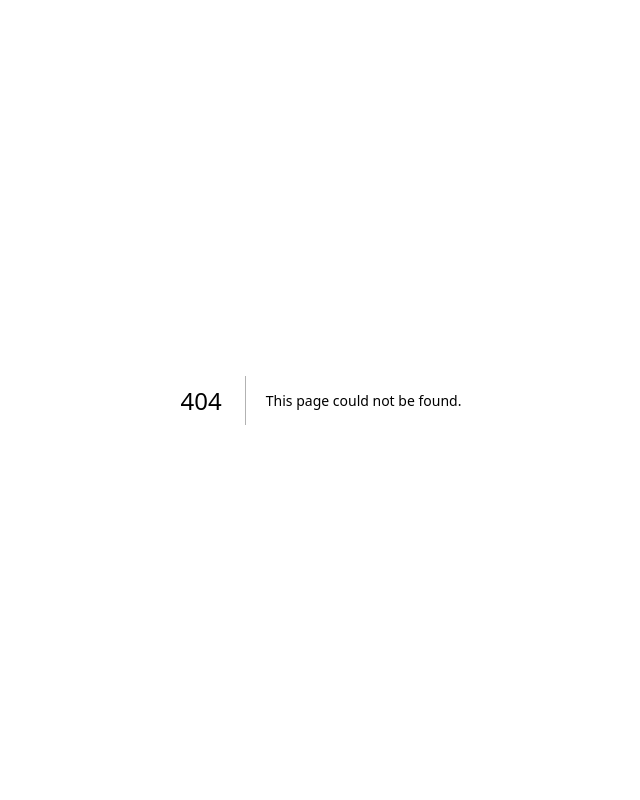
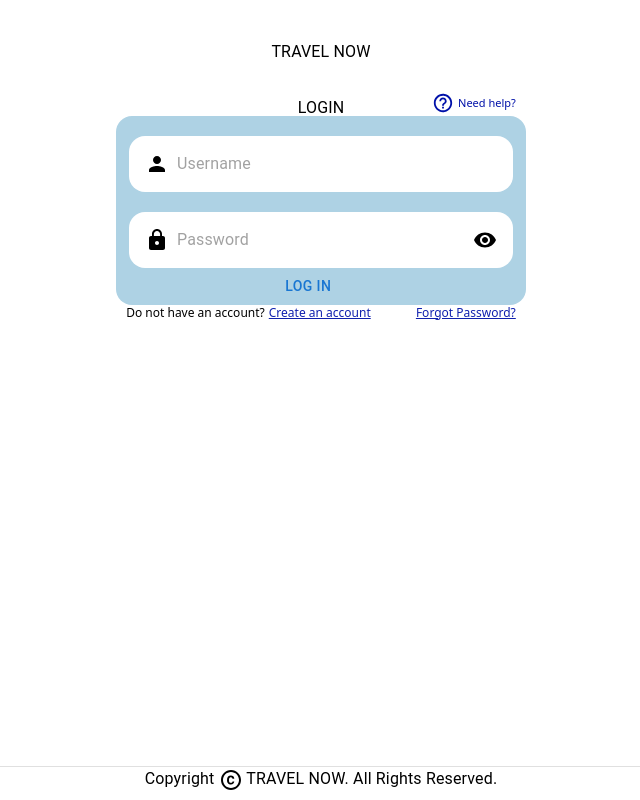
Before and after one commit to CQL02/TravelBlog, a Next.js app: page /login in a window 1280 px wide. Before the commit this address had no page. Shown: the whole page, without its empty margins (319-959 px from the left). Built offline with nearby package versions, Linux system fonts and the light colour scheme.

Commit message:
Modify login index.js

```diff
--- a/pages/_app.js
+++ b/pages/_app.js
@@ -6,7 +6,7 @@ import "@/styles/create.css";
 import "@/styles/settings.css";
 import "@/styles/viewPost.css";
 import "@/styles/userprofile.css";
-
+import "@/styles/login.css";
 
 export default function App({ Component, pageProps }) {
   return <Component {...pageProps} />;
--- /dev/null
+++ b/pages/login/index.js
@@ -0,0 +1,77 @@
+import Head from "next/head";
+import PersonIcon from "@mui/icons-material/Person";
+import HttpsIcon from "@mui/icons-material/Https";
+import VisibilityIcon from "@mui/icons-material/Visibility";
+import VisibilityOffIcon from '@mui/icons-material/VisibilityOff';
+import HelpOutlineIcon from '@mui/icons-material/HelpOutline';
+import { Typography, InputBase} from "@mui/material";
+import Button from "@mui/material/Button";
+import Box from "@mui/material/Box";
+import Link from 'next/link'
+import Footer from "../../component/Footer"
+
+export default function MainPage() {
+  return (
+    <Box className="flex flex-col items-center min-h-screen py-2 bg-white">
+      <Head>
+        <title>Login Page</title>
+        <link rel="icon" href="/favicon.ico" />
+      </Head>
+
+      <Box className="flex flex-col items-center flex-1 px-20 text-center">
+        <Typography className="font-medium text-5xl font-sans py-8">TRAVEL NOW</Typography>
+        <Box className="flex flex-row inline text-[#000000] w-full mb-[-28px] justify-center">
+          <Typography className="text-centre font-normal w-full text-base mx-auto">LOGIN</Typography>
+        </Box>
+        <Box className="flex flex-row inline text-[#0011A9] w-full">
+          <Box className="ml-auto px-[10px]">
+            <Link href="#" className="text-[11px] align-bottom">
+              <HelpOutlineIcon className="text-[13px] pb-0.5" /> Need help?
+            </Link>
+          </Box>
+        </Box>
+
+        <Box className="flex flex-col rounded-2xl w-[32vw] bg-[#AED2E4] justify-center ">
+
+          <Box className="flex rounded-2xl bg-white w-96 p-2 flex mx-auto mt-[20px] box-responsive">
+            <PersonIcon className="m-2 " />
+            <InputBase
+              type="Username"
+              name="Username"
+              placeholder="Username"
+              className="outline-none text-sm flex-1 w-full"
+            />
+          </Box>
+
+          <Box className="rounded-2xl bg-white w-96 p-2 flex mx-auto mt-[20px] box-responsive">
+            <HttpsIcon className="m-2 " />
+            <InputBase
+              type="Password"
+              name="Password"
+              placeholder="Password"
+              className="outline-none text-sm flex-1 w-full"
+            />
+
+            <VisibilityIcon className="m-2 " />
+          </Box>
+
+
+          <Button
+            className="flex rounded-2xl bg-white hover:bg-[#F5F5F5] text-black w-96 p-2 flex mx-auto my-[20px] box-responsive"
+          >
+            LOG IN
+          </Button>
+        </Box>
+
+        <Box className="flex w-full text-xs px-[10px]">
+          Do not have an account?
+          <Link href="./login/register" className="text-xs ml-[4px] text-[#1020AE] underline">Create an account</Link>
+          <Link href="./login/forgetpassword" className="text-xs ml-auto text-[#1020AE]	underline">
+            Forgot Password?
+          </Link>
+        </Box>
+      </Box>
+      <Footer/>
+    </Box>
+  );
+}
--- /dev/null
+++ b/styles/login.css
@@ -0,0 +1,5 @@
+@media (max-width: 1200px) {
+  .box-responsive {
+    width: 100%;
+  }
+}
```
